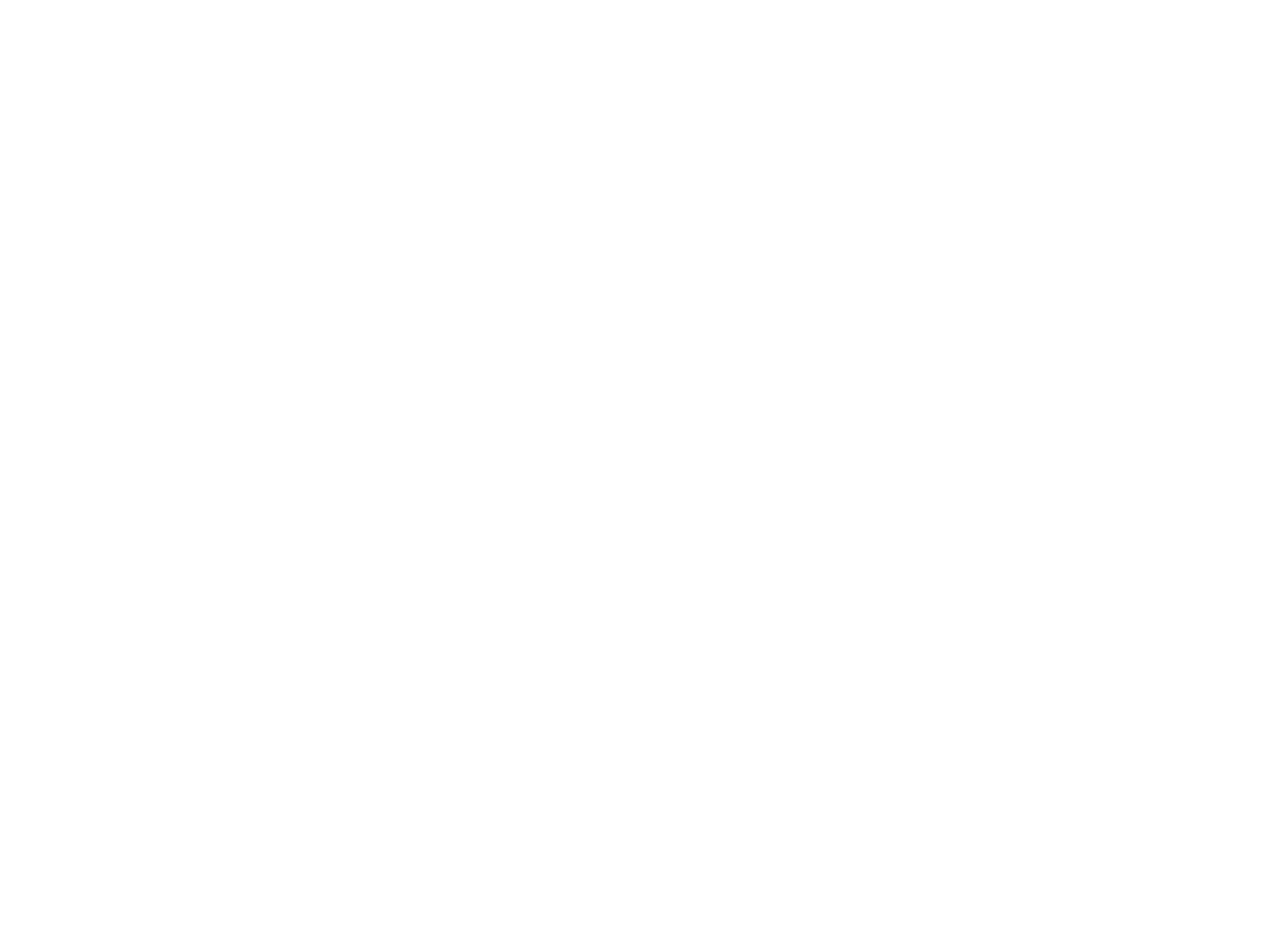
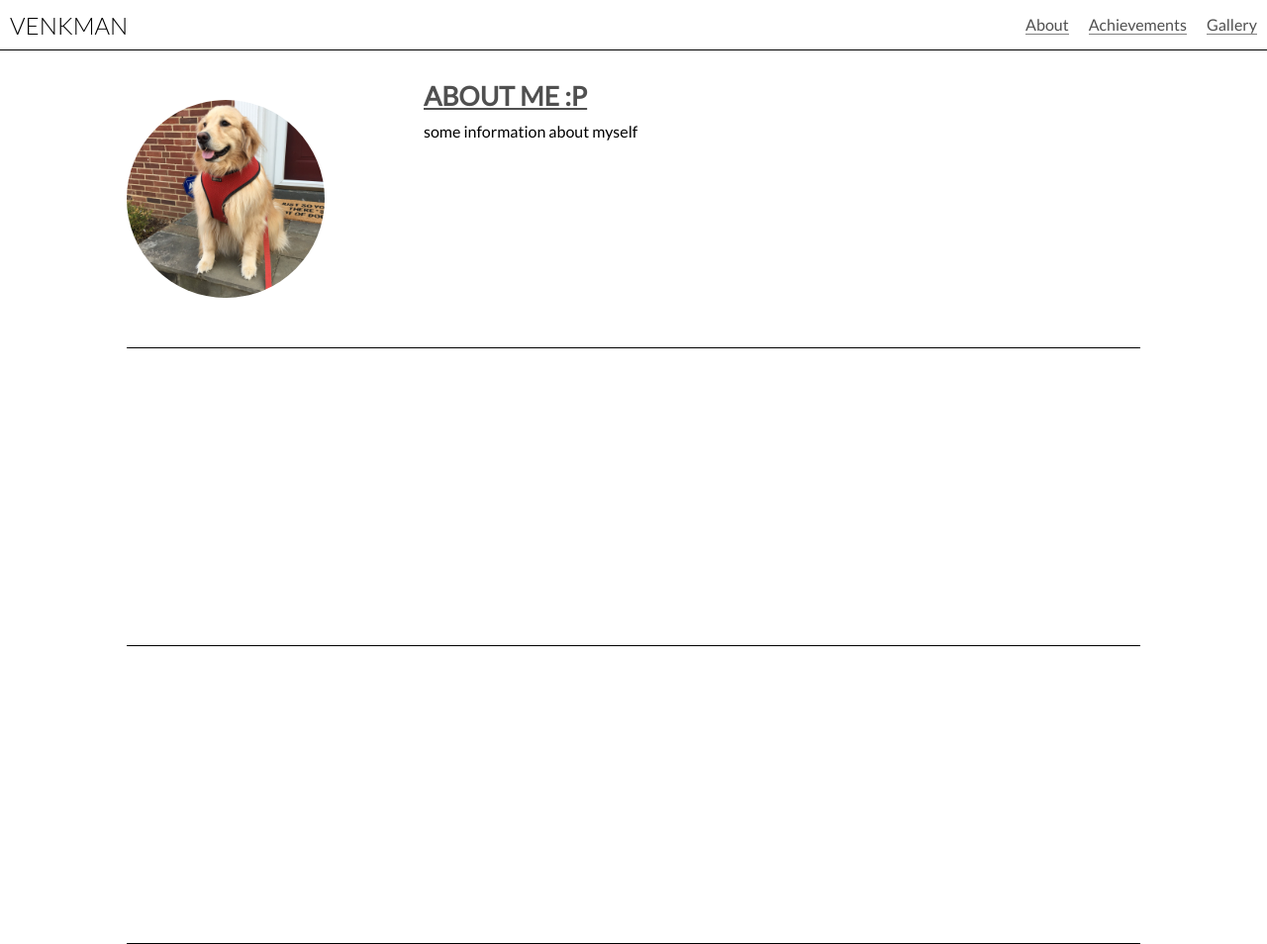
Before and after one commit to uoft-oss/code-workshop, a plain HTML site: page index.html in a window 1280 px wide. Shown: the whole page at 99% size. Before the commit the page ends 800 px from the top, so only its background shows below. Drawn offline with Linux system fonts and the light colour scheme.

Commit message:
progress

```diff
--- a/index.html
+++ b/index.html
@@ -1,9 +1,42 @@
 <!DOCTYPE HTML>
 <html>
     <head>
+        <!-- FONTS -->
+        <link href="https://fonts.googleapis.com/css?family=Lato:300,400" rel="stylesheet">
+
+        <!-- CSS -->
         <link rel="stylesheet" type="text/css" href="style.css" />
     </head>
     <body>
 
+        <div class="header">
+            <div class="name"><a href="/">VENKMAN</a></div>
+            <div class="nav">
+                <div class="nav-item"><a href="#about">About</a></div>
+                <div class="nav-item"><a href="#achievements">Achievements</a></div>
+                <div class="nav-item"><a href="#gallery">Gallery</a></div>
+            </div>
+        </div>
+        <div class="content">
+
+            <div id="about" class="content-section">
+                <div class="about-image"></div>
+                <div class="about-info">
+                    <div class="title">
+                        ABOUT ME :P
+                    </div>
+                    some information about myself
+                </div>
+            </div>
+            <div id="achievements" class="content-section">
+                <div class="achievement"></div>
+            </div>
+            <div id="gallery" class="content-section">
+                <div class="gallery-item"></div>
+            </div>
+        </div>
+        <div class="footer">
+
+        </div>
     </body>
 </html>
--- a/style.css
+++ b/style.css
@@ -0,0 +1,95 @@
+body {
+    width: 100%;
+    height: 100%;
+    padding: 0;
+    margin: 0;
+    font-family: 'Lato', sans-serif;
+}
+
+.header {
+    width: 100%;
+    height: 50px;
+    display: flex;
+    flex-direction: row;
+    justify-content: space-between;
+    align-items: center;
+    border-bottom: 1px solid black;
+}
+
+.content {
+    display: flex;
+    flex-direction: column;
+    align-items: center;
+}
+
+.content-section {
+    width: 80%;
+    height: 300px;
+    border-bottom: 1px solid black;
+}
+
+.nav {
+    display: flex;
+    flex-direction: row;
+}
+
+.nav-item {
+    transition-duration: 0.2s;
+    width: auto;
+    margin: 10px;
+    border-bottom: 1px solid gray;
+    color: rgb(80, 80, 80);
+}
+
+.nav-item:hover{
+    margin-right: 12px;
+}
+
+.nav-item a:hover{
+    color: black;
+}
+
+
+.nav-item a, .name a {
+    color: rgb(80, 80, 80);
+    text-decoration: none;
+}
+
+.name {
+    margin-left: 10px;
+    font-size: 18pt;
+    font-weight: 300;
+    color: black;
+}
+
+.name a {
+    color: black;
+}
+
+#about {
+    display: flex;
+    flex-direction: row;
+    justify-content: flex-start;
+    align-items: center;
+}
+
+.about-image {
+    width: 200px;
+    height: 200px;
+    border-radius: 100%;
+    background: url("media/about.jpeg");
+    background-size: 100% auto;
+}
+
+.about-info {
+    margin-left: 100px;
+    height: 80%;
+}
+
+.title {
+    font-size: 20pt;
+    font-weight: bold;
+    margin-bottom: 10px;
+    text-decoration: underline;
+    color: rgb(80, 80, 80);
+}
```
Also changed, not shown: media/about.jpeg (added), media/banner.jpeg (added), media/virtual5k.jpeg (added).
